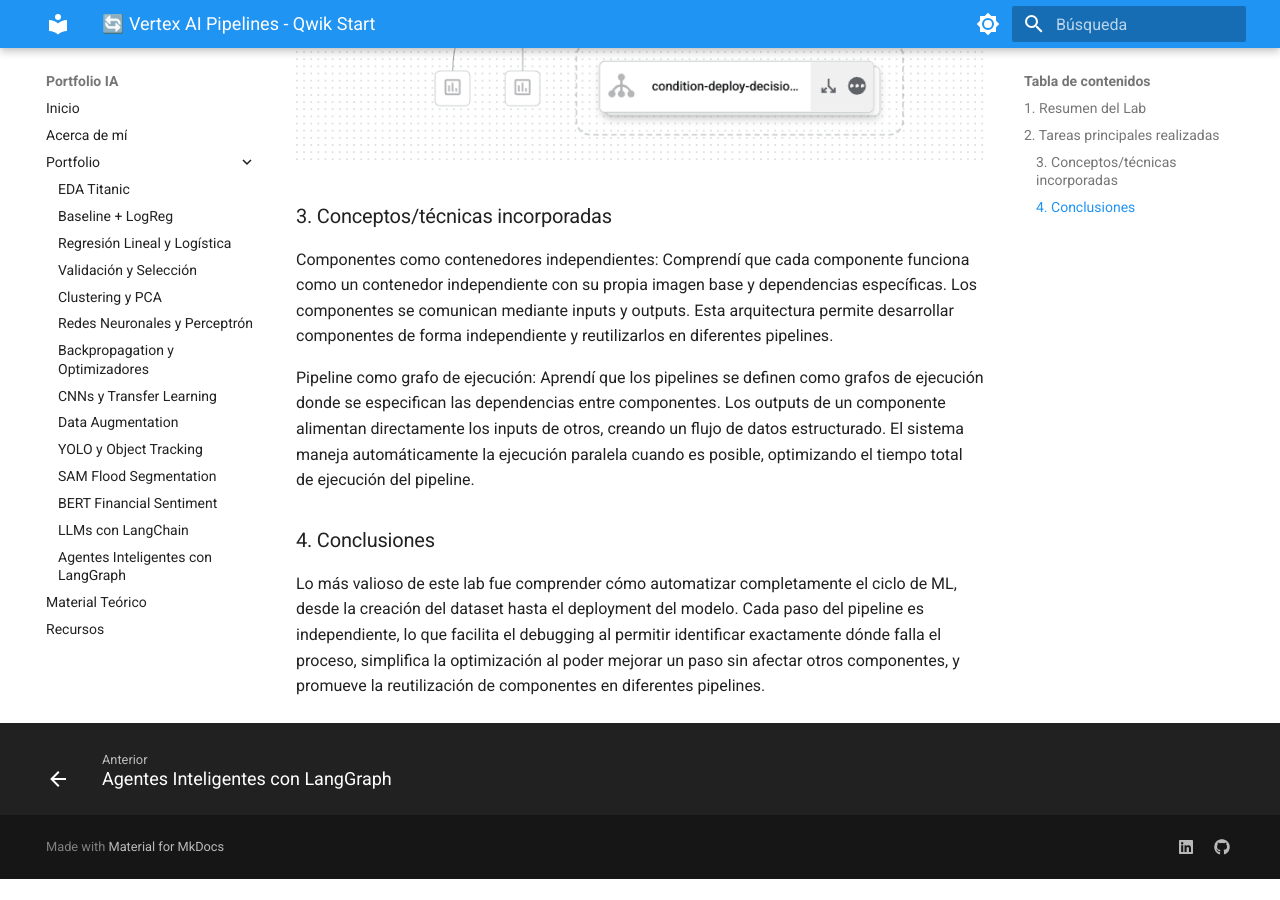
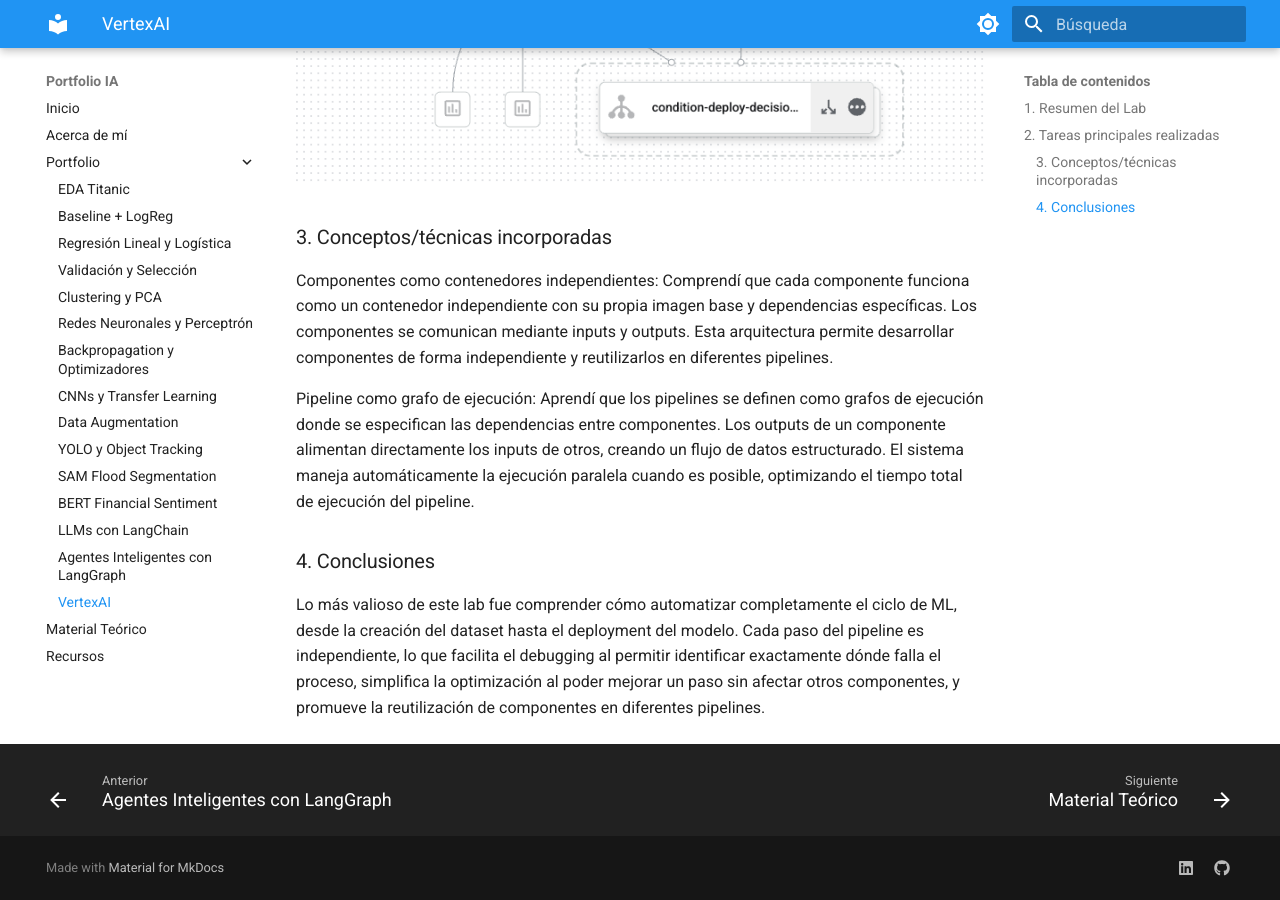
Before and after one commit to diesilveira/portfolio-ia, an MkDocs documentation site: the page built from docs/portfolio/16-vertex-ai-course.md, in a window 1280 px wide and 900 px high, scrolled down 1951 px. Built offline with MkDocs 1.6.1 and Material for MkDocs 9.7.7, drawn with Linux system fonts in a browser that asks for light colours; before the commit the page ends 2830 px from its top, so only the background shows below that.

Commit message:
agrego curso vertex

```diff
--- a/docs/portfolio/16-vertex-ai-course.md
+++ b/docs/portfolio/16-vertex-ai-course.md
@@ -17,7 +17,7 @@
 Creación de un pipeline sencilo de 3 componentes:
 Construí un pipeline simple de tres componentes. Comencé creando componentes personalizados usando decoradores `@component`, donde cada componente toma inputs y produce outputs específicos. Luego conecté estos componentes en un pipeline usando el decorador `@dsl.pipeline`. Una vez definido el pipeline, lo compilé a formato JSON, lo ejecuté en Vertex AI Pipelines y monitoreé su progreso, visualizando los resultados finales en la consola de Google Cloud.
 
-![Pipeline inicial](16-imagenes/pipeline1.png)
+![Pipeline inicial](16-imagenes/pipeline1-1.png)
 
 Construcción de un pipeline ML end-to-end**
 
--- a/docs/portfolio/index.md
+++ b/docs/portfolio/index.md
@@ -79,6 +79,6 @@
 
 ## 🗣️ Unidad Temática 5 - MLOps
 
-### [Lab de Google, para aprender a usar VertezAI](15-langgraph-agents-rag-tools.md)
+### [Lab de Google, para aprender a usar VertexAI](16-vertex-ai-course.md)
 
 ![vertex](index-images/vertex.png)
```
Also changed, not shown: docs/portfolio/.pages, docs/portfolio/16-imagenes/pipeline1-1.png (added), docs/portfolio/16-imagenes/pipeline1.png (deleted).
